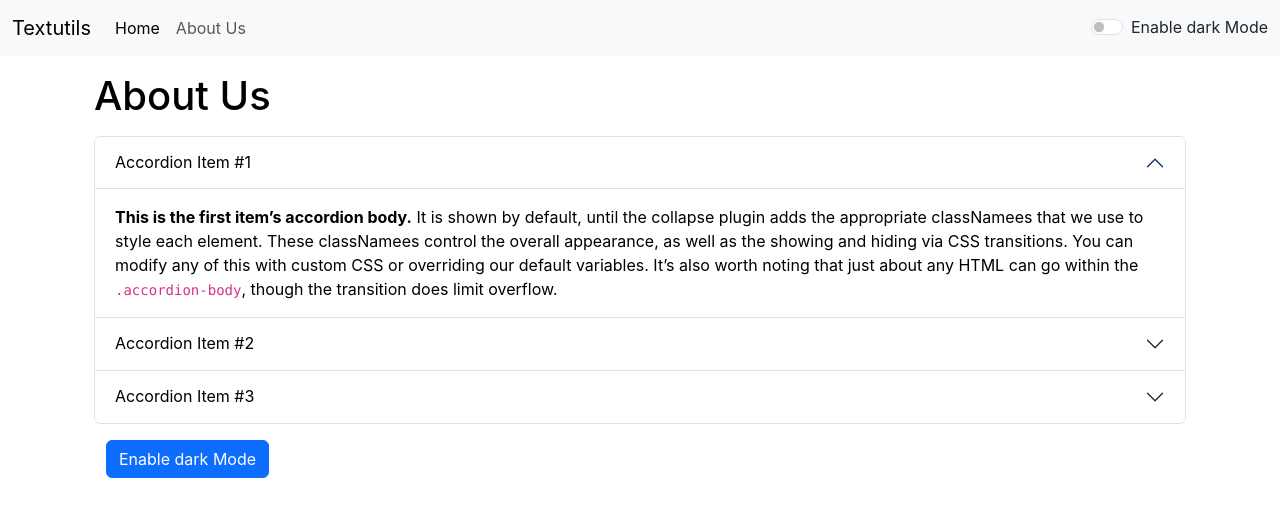
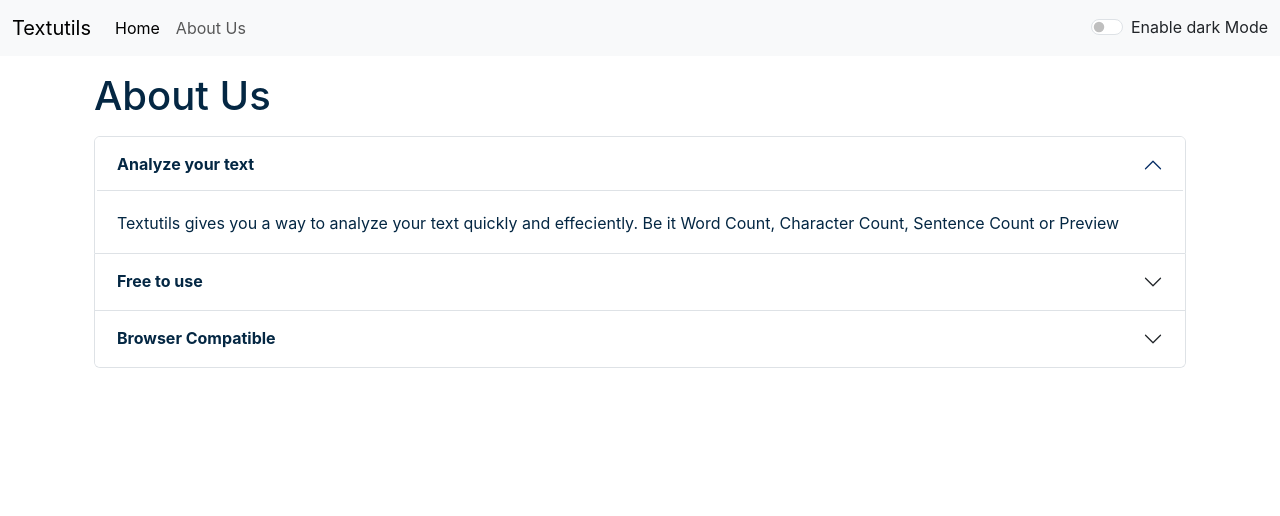
Before and after one commit to Aayush-235/Textutils-Using-ReactJS, a React (Create React App) app: page /about in a window 1280 px wide. Shown: the top 516 px of the page. Built offline with nearby package versions, Linux system fonts and the light colour scheme.

Commit message:
Color on button

```diff
--- a/src/App.js
+++ b/src/App.js
@@ -8,7 +8,7 @@
   BrowserRouter as Router,
   Routes,  // Switch is deprecated, use Routes instead
   Route,
-
+  //Link
 } from "react-router-dom";
 
 
@@ -57,7 +57,7 @@
           <Routes>
             {/* /user ---> components 1
           /user/aboutus ---> components 2 */}
-            <Route exact path="/about" element={<About showtAlert={showtAlert} />} />
+            <Route exact path="/about" element={<About showtAlert={showtAlert}  mode={mode}/>} />
             <Route exact path="/" element={<TextForm showtAlert={showtAlert} heading="Enter the text to analyze below" mode={mode} />} />
           </Routes>
 
--- a/src/components/About.js
+++ b/src/components/About.js
@@ -2,77 +2,88 @@
 // import './About.css'
 export default function About(props) {
 
-    const [mystyle, setmystyle] = useState({
-        color: 'black',
-        backgroundColor: 'white',
-    })
+    // const [mystyle, setmystyle] = useState({
+    //     color: 'black',
+    //     backgroundColor: 'white',
+    // })
 
-    const [BtnText, setBtnText] = useState("Enable dark Mode");
+    let mystyle={
+        color : props.mode === 'dark' ? 'white' : '#042743',
+        backgroundColor : props.mode === 'dark' ? 'rgb(9 60 100)' : 'white',
+        border : '2px solid',
+        borderColor : props.mode === 'dark ' ? '#042743e' : 'white',
 
-    const toggleStyle = () => {
-        if (mystyle.color === 'black') {
-            setmystyle({
-                color: 'white',
-                backgroundColor: 'black',
-                border: '1px solid white'
-            })
-            setBtnText("Enable light Mode");
-            props.showtAlert("Dark mode has been enabled for About Us", "success");
-        } else {
-            setmystyle({
-                color: 'black',
-                backgroundColor: 'white',
-            })
-            setBtnText("Enable dark Mode");
-            props.showtAlert("Light mode has been enabled for About Us", "success");
     }
-    }
+    // const [BtnText, setBtnText] = useState("Enable dark Mode");
+
+    // const toggleStyle = () => {
+    //     if (mystyle.color === 'black') {
+    //         setmystyle({
+    //             color: 'white',
+    //             backgroundColor: 'black',
+    //             border: '1px solid white'
+    //         })
+    //         // setBtnText("Enable light Mode");
+    //         props.showtAlert("Dark mode has been enabled for About Us", "success");
+    //     } else {
+    //         setmystyle({
+    //             color: 'black',
+    //             backgroundColor: 'white',
+    //         })
+    //         // setBtnText("Enable dark Mode");
+    //         props.showtAlert("Light mode has been enabled for About Us", "success");
+    //     }
+    // }
 
     return (
         <>
-        <div className='container' style={mystyle}>
+            <div className='container' style={{color : props.mode === 'dark' ? 'white' : '#042743',
+        backgroundColor : props.mode === 'dark' ? '#042743' : 'white',}}>
                 <h1 className='my-3'>About Us</h1>
                 <div className="accordion" id="accordionExample">
                     <div className="accordion-item">
                         <h2 className="accordion-header">
-                        <button className="accordion-button" style={mystyle} type="button" data-bs-toggle="collapse" data-bs-target="#collapseOne" aria-expanded="true" aria-controls="collapseOne">
-                            Accordion Item #1
+                            <button className="accordion-button" style={mystyle}  type="button" data-bs-toggle="collapse" data-bs-target="#collapseOne" aria-expanded="true" aria-controls="collapseOne">
+                                <strong>Analyze your text</strong>
                             </button>
                         </h2>
                         <div id="collapseOne" className="accordion-collapse collapse show" style={mystyle} data-bs-parent="#accordionExample">
                             <div className="accordion-body">
-                            <strong>This is the first item’s accordion body.</strong> It is shown by default, until the collapse plugin adds the appropriate classNamees that we use to style each element. These classNamees control the overall appearance, as well as the showing and hiding via CSS transitions. You can modify any of this with custom CSS or overriding our default variables. It’s also worth noting that just about any HTML can go within the <code>.accordion-body</code>, though the transition does limit overflow.
+                                Textutils gives you a way to analyze your text quickly and effeciently. Be it Word Count, Character Count, Sentence Count or Preview
                             </div>
                         </div>
                     </div>
                     <div className="accordion-item">
                         <h2 className="accordion-header">
                             <button className="accordion-button collapsed" style={mystyle} type="button" data-bs-toggle="collapse" data-bs-target="#collapseTwo" aria-expanded="false" aria-controls="collapseTwo">
-                            Accordion Item #2
+                                <strong>Free to use</strong>
                             </button>
+
                         </h2>
                         <div id="collapseTwo" className="accordion-collapse collapse" style={mystyle} data-bs-parent="#accordionExample">
                             <div className="accordion-body">
-                            <strong>This is the second item’s accordion body.</strong> It is hidden by default, until the collapse plugin adds the appropriate classNamees that we use to style each element. These classNamees control the overall appearance, as well as the showing and hiding via CSS transitions. You can modify any of this with custom CSS or overriding our default variables. It’s also worth noting that just about any HTML can go within the <code>.accordion-body</code>, though the transition does limit overflow.
+
+                                Textutils is a free character counter tool that provides instant character count & word count statistics for a given text. Textutils reports the of words and characters. Thus it is suitable for writing text with word/ character limit.
+
                             </div>
                         </div>
                     </div>
                     <div className="accordion-item">
                         <h2 className="accordion-header">
                             <button className="accordion-button collapsed" style={mystyle} type="button" data-bs-toggle="collapse" data-bs-target="#collapseThree" aria-expanded="false" aria-controls="collapseThree">
-                            Accordion Item #3
+                                <strong>Browser Compatible</strong>
                             </button>
                         </h2>
                         <div id="collapseThree" className="accordion-collapse collapse" style={mystyle} data-bs-parent="#accordionExample">
                             <div className="accordion-body">
-                            <strong>This is the third item’s accordion body.</strong> It is hidden by default, until the collapse plugin adds the appropriate classNamees that we use to style each element. These classNamees control the overall appearance, as well as the showing and hiding via CSS transitions. You can modify any of this with custom CSS or overriding our default variables. It’s also worth noting that just about any HTML can go within the <code>.accordion-body</code>, though the transition does limit overflow.
+                                This word counter software works in any web browsers such as Chrome, Firefix, Internet Explorer, Safari, Opera. It suits to conut characters in facebook, blog, books, execl document, pdf document, essays, etc.
                             </div>
                         </div>
                     </div>
                 </div>
-            <div className="container my-3">
+                {/* <div className="container my-3">
                 <button type="button" onClick={toggleStyle} className="btn btn-primary"> {BtnText}</button>
-            </div>
+            </div> */}
             </div>
         </>
     )
```
Also changed, not shown: src/components/TextForm.js (line endings or trailing spaces). Lines whose indentation alone changed are shown as unchanged.
